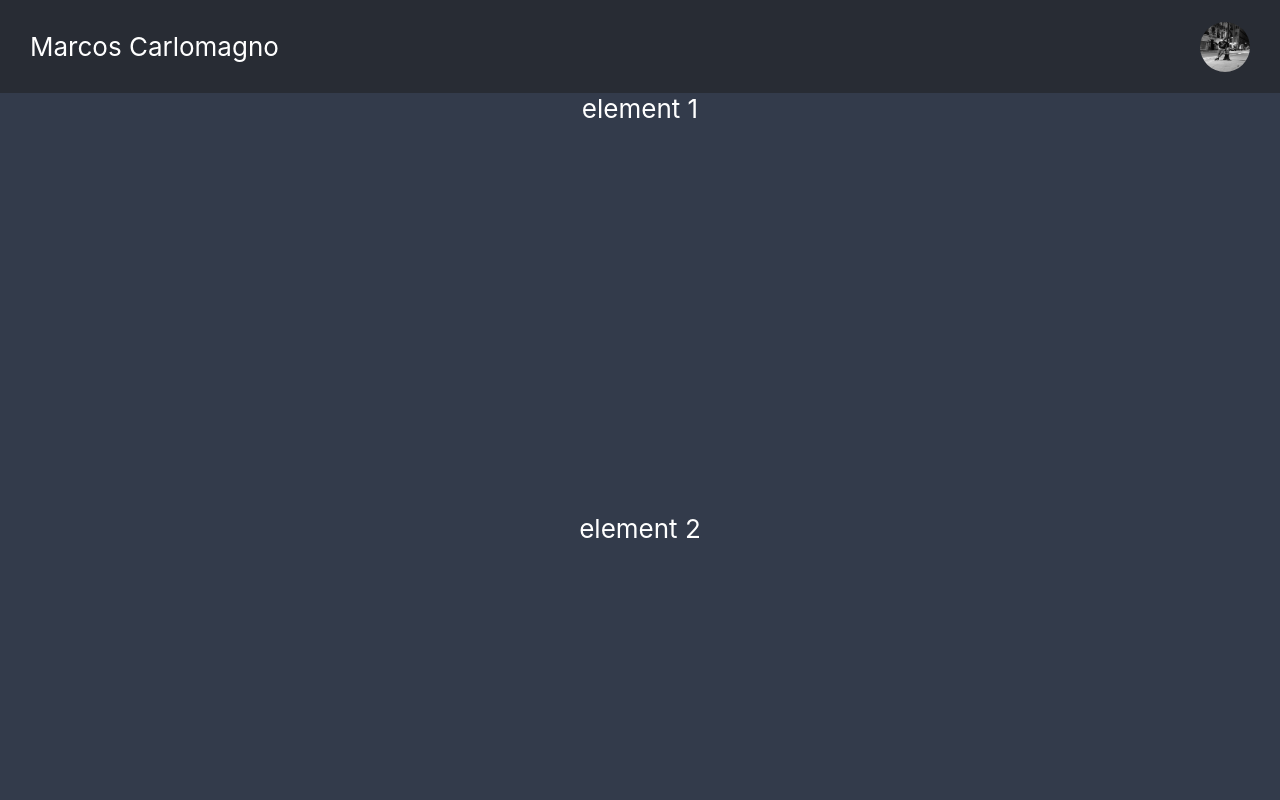
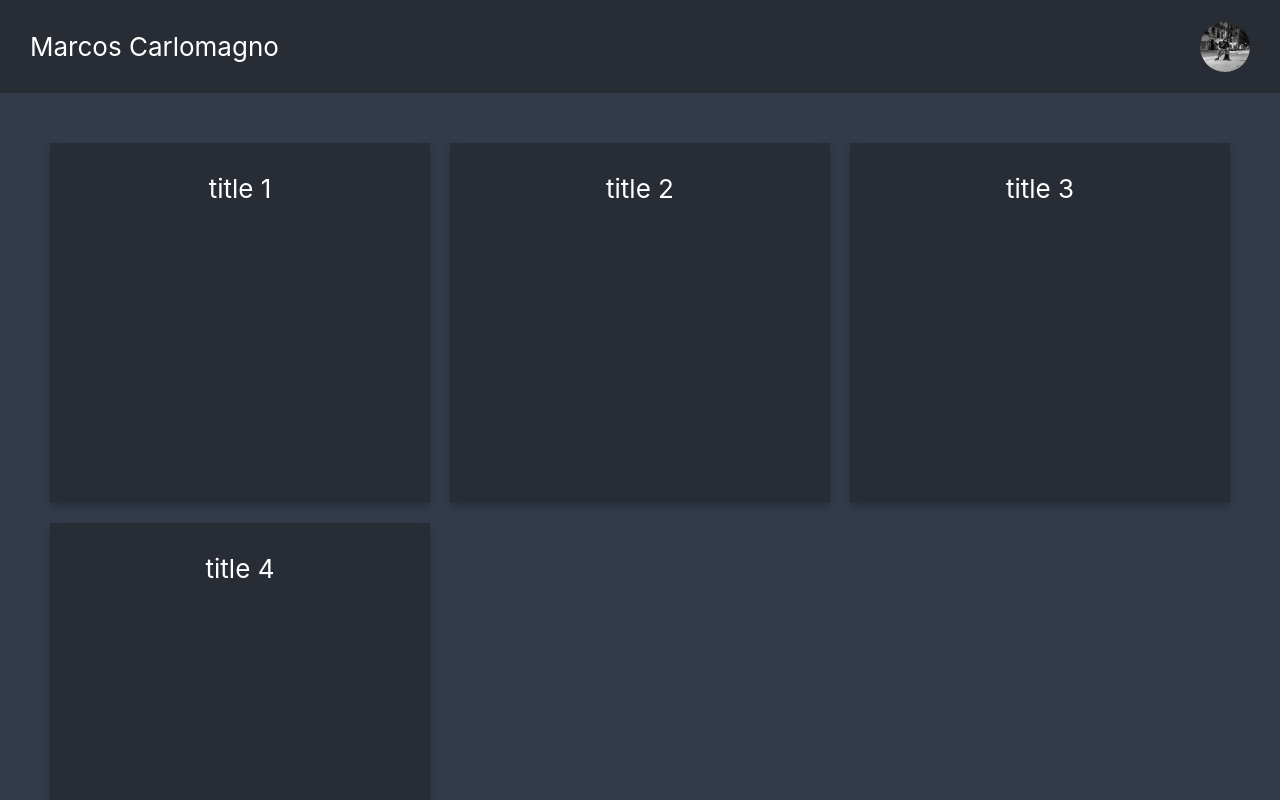
Before and after one commit to MCarlomagno/React-portfolio-maker, a React (Create React App) app: page / in a window 1280 px wide. Shown: the top 800 px of the page. Built offline with nearby package versions, Linux system fonts and the light colour scheme.

Commit message:
feat: portfolio grid

```diff
--- a/public/index.html
+++ b/public/index.html
@@ -24,7 +24,7 @@
       work correctly both with client-side routing and a non-root public URL.
       Learn how to configure a non-root public URL by running `npm run build`.
     -->
-    <title>React App</title>
+    <title>Marcos Carlomagno</title>
   </head>
   <body>
     <noscript>You need to enable JavaScript to run this app.</noscript>
--- a/src/App.css
+++ b/src/App.css
@@ -1,5 +1,6 @@
 .App {
   text-align: center;
+  min-width: 350px;
 }
 
 .App-header {
@@ -15,10 +16,6 @@
 
 .App-body {
   background-color: #333b4b;
-  min-height: 100vh;
-  display: flex;
-  flex-direction: column;
-  align-items: center;
   justify-content: center;
   font-size: calc(10px + 2vmin);
   color: white;
--- /dev/null
+++ b/src/components/body/portfolio/portfolio-item/portfolio-item.jsx
@@ -0,0 +1,9 @@
+function PortfolioItem (props) {
+    return (
+        <div>
+            {props.title}
+        </div>
+    );
+}
+
+export default PortfolioItem;
--- a/src/components/body/portfolio/portfolio.css
+++ b/src/components/body/portfolio/portfolio.css
@@ -1,11 +1,34 @@
 .portfolio-container {
+    max-width: 1500px;
+    padding: 50px;
     display: grid;
+    margin:auto;
     grid-gap: 20px;
-    grid-auto-columns: 300px 300px;
-    grid-auto-rows: auto;
+    grid-template-columns: repeat(3,1fr);
 }
 
 .portfolio-element {
     text-align: center;
-    height: 400px;
+    cursor: pointer;
+    height: 300px;
+    padding: 30px;
+    background: #282c34;
+    box-shadow: 0 4px 8px 0 rgba(0,0,0,0.2);
+    transition: 0.3s;
 }
+
+.portfolio-element:hover {
+    box-shadow: 0 8px 16px 0 rgba(0,0,0,0.2);
+  }
+
+@media (max-width: 1200px) {
+    .portfolio-container {
+        grid-template-columns: repeat(2,1fr);
+    }
+ }
+
+ @media (max-width: 800px) {
+     .portfolio-container {
+         grid-template-columns: 1fr;
+     }
+  }
--- a/src/components/body/portfolio/portfolio.jsx
+++ b/src/components/body/portfolio/portfolio.jsx
@@ -1,16 +1,14 @@
+import PortfolioItem from './portfolio-item/portfolio-item'
 import './portfolio.css'
 
 function Portfolio () {
     return (
-        <section>
             <div className="portfolio-container">
-                <div className="portfolio-element">element 1</div>
-                <div className="portfolio-element">element 2</div>
-                <div className="portfolio-element">element 3</div>
-                <div className="portfolio-element">element 4</div>
-                <div className="portfolio-element">element 5</div>
+                <div className="portfolio-element"><PortfolioItem title={'title 1'}/></div>
+                <div className="portfolio-element"><PortfolioItem title={'title 2'}/></div>
+                <div className="portfolio-element"><PortfolioItem title={'title 3'}/></div>
+                <div className="portfolio-element"><PortfolioItem title={'title 4'}/></div>
             </div>
-        </section>
     );
 }
 
--- a/src/components/toolbar/logo/logo.jsx
+++ b/src/components/toolbar/logo/logo.jsx
@@ -1,4 +1,4 @@
-import logo from './toolbar-image.jpg';
+import logo from './../../../assets/toolbar-image.jpg';
 import './logo.css';
 
 function Logo () {
```
Also changed, not shown: src/assets/toolbar-image.jpg (renamed from src/components/toolbar/logo/toolbar-image.jpg), 1 other file (tests, documents, lock files or other folders).
